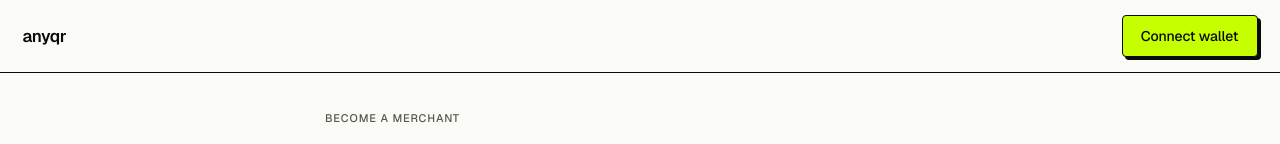
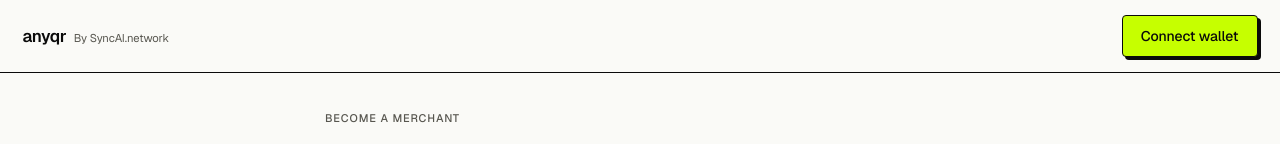
Before and after one commit to SkepX/anyqr, a Next.js app in the folder app/: page /merchant in a window 1280 px wide. Shown: the top 144 px of the page. Built offline with nearby package versions, Linux system fonts and the light colour scheme.

Commit message:
brand: add 'By SyncAI.network' byline beside the anyqr wordmark

```diff
--- a/app/app/components/RoleGuard.tsx
+++ b/app/app/components/RoleGuard.tsx
@@ -132,9 +132,14 @@ function MismatchPrompt({
 function TopBar() {
   return (
     <header className="border-b border-[color:var(--border)] px-6 py-4 flex items-center justify-between">
-      <Link href="/" className="font-semibold tracking-tight text-lg">
-        anyqr
-      </Link>
+      <div className="flex items-baseline gap-2">
+        <Link href="/" className="font-semibold tracking-tight text-lg">
+          anyqr
+        </Link>
+        <span className="text-xs text-[color:var(--text-muted)] whitespace-nowrap">
+          By SyncAI.network
+        </span>
+      </div>
       <WalletButton />
     </header>
   );
--- a/app/app/home/page.tsx
+++ b/app/app/home/page.tsx
@@ -64,12 +64,17 @@ function HomeInner() {
       {/* Nav */}
       <header className="border-b border-[color:var(--border)] px-6 py-4 flex items-center justify-between">
         <div className="flex items-center gap-6">
+          <div className="flex items-baseline gap-2">
             <Link
               href="/"
               className="font-semibold tracking-tight text-lg"
             >
               anyqr
             </Link>
+            <span className="text-xs text-[color:var(--text-muted)] whitespace-nowrap">
+              By SyncAI.network
+            </span>
+          </div>
           <nav className="hidden sm:flex items-center gap-1">
             <NavTab href="/home" active>
               Wallet
--- a/app/app/layout.tsx
+++ b/app/app/layout.tsx
@@ -22,7 +22,7 @@ const instrumentSerif = Instrument_Serif({
 });
 
 export const metadata: Metadata = {
-  title: "anyqr: spend stablecoins at any local QR",
+  title: "anyqr by SyncAI.network: spend stablecoins at any local QR",
   description:
     "On/off ramp for USDC on Cardano. Pay any local QR with stablecoin, without banks in the middle.",
 };
--- a/app/app/merchant/page.tsx
+++ b/app/app/merchant/page.tsx
@@ -579,9 +579,14 @@ function MerchantInner() {
       {/* Nav */}
       <header className="border-b border-[color:var(--border)] px-6 py-4 flex items-center justify-between">
         <div className="flex items-center gap-6">
-          <Link href="/" className="font-semibold tracking-tight text-lg">
-            anyqr
-          </Link>
+          <div className="flex items-baseline gap-2">
+            <Link href="/" className="font-semibold tracking-tight text-lg">
+              anyqr
+            </Link>
+            <span className="text-xs text-[color:var(--text-muted)] whitespace-nowrap">
+              By SyncAI.network
+            </span>
+          </div>
           <nav className="hidden sm:flex items-center gap-1 text-sm">
             <span className="px-3 py-1.5 bg-[color:var(--surface-alt)] rounded">
               Merchant
--- a/app/app/page.tsx
+++ b/app/app/page.tsx
@@ -6,6 +6,7 @@ export default function Landing() {
       <header className="flex items-center justify-between px-6 py-5 border-b border-[color:var(--border)]">
         <div className="flex items-center gap-3">
           <span className="font-semibold tracking-tight text-lg">anyqr</span>
+          <span className="text-xs text-[color:var(--text-muted)]">By SyncAI.network</span>
           <span className="pill">preprod</span>
         </div>
       </header>
```
Lines whose indentation alone changed are shown as unchanged.
